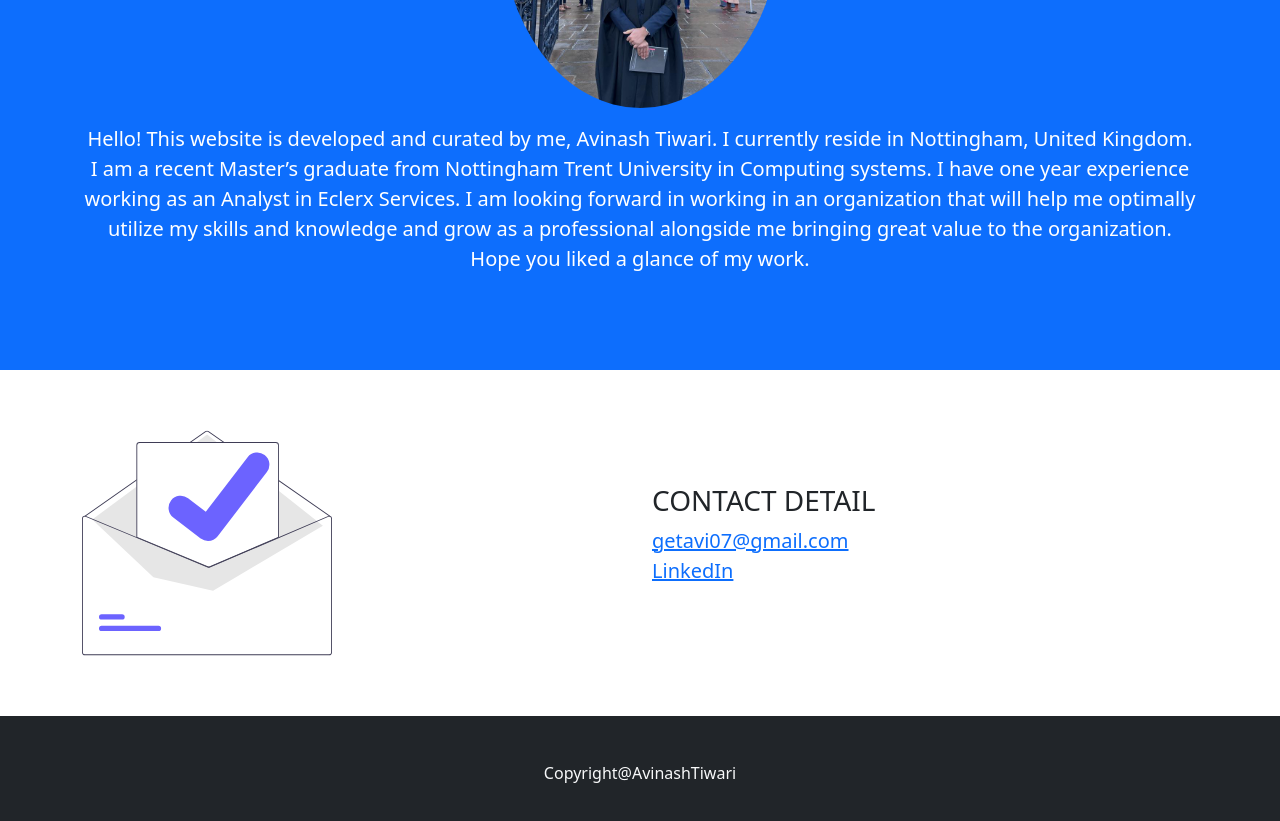
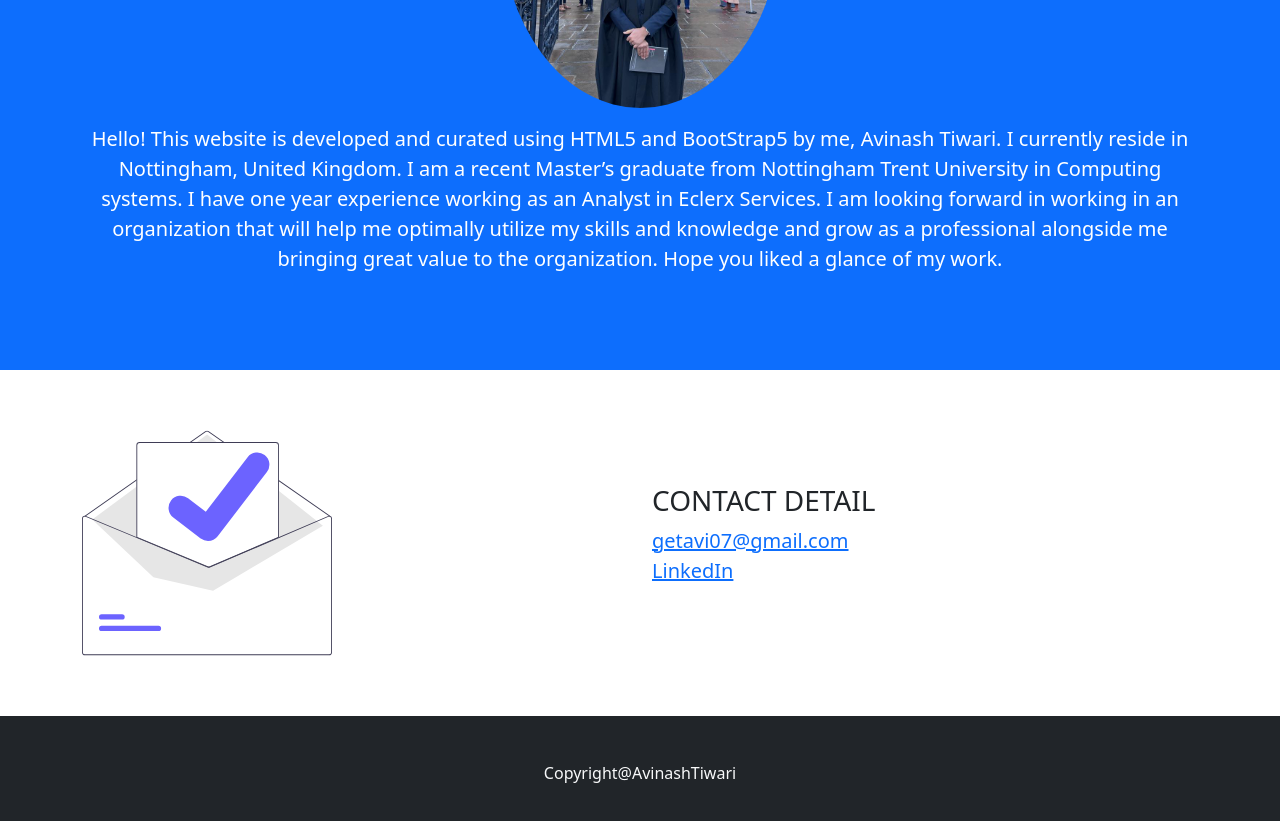
Before and after one commit to avinasht801/MyCV, a plain HTML site: page index.html in a window 1280 px wide. Shown: the part 2980-3801 px from the top of the page. Drawn offline with nearby package versions, Linux system fonts and the light colour scheme.

Commit message:
Update index.html

```diff
--- a/index.html
+++ b/index.html
@@ -332,7 +332,7 @@
                         <img src="img/me.jpeg" class="rounded-circle mb-3 w-25" alt="">
                     </div>
             <p class="lead text-center text-white mb-5">
-                Hello! This website is developed and curated by me, Avinash Tiwari. I currently reside in Nottingham, United Kingdom. I am a recent Master’s graduate from Nottingham Trent University in Computing systems. I have one year experience working as an Analyst in Eclerx Services. I am looking forward in working in an organization that will help me optimally utilize my skills and knowledge and grow as a professional alongside me bringing great value to the organization. Hope you liked a glance of my work.
+                Hello! This website is developed and curated using HTML5 and BootStrap5 by me, Avinash Tiwari. I currently reside in Nottingham, United Kingdom. I am a recent Master’s graduate from Nottingham Trent University in Computing systems. I have one year experience working as an Analyst in Eclerx Services. I am looking forward in working in an organization that will help me optimally utilize my skills and knowledge and grow as a professional alongside me bringing great value to the organization. Hope you liked a glance of my work.
             </p>
                 </div>
 
```
